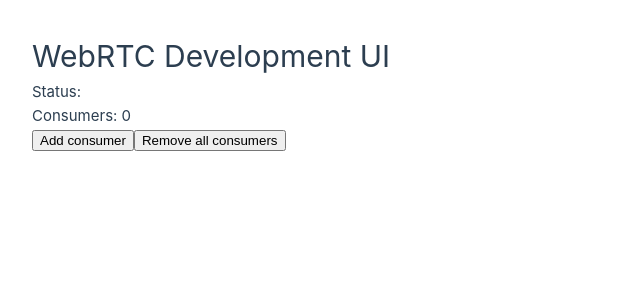
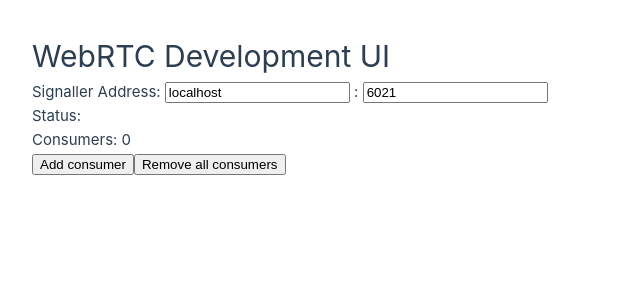
Before and after one commit to mavlink/mavlink-camera-manager, a Vue app in the folder src/stream/webrtc/frontend/: page / in a window 1280 px wide. Shown: the top 300 px of the page, without its empty margins (0-640 px from the left). Built offline with nearby package versions, Linux system fonts and the light colour scheme.

Commit message:
src: stream: webrtc: frontend: Each Consumer should have it's own websocket config

```diff
--- a/src/stream/webrtc/frontend/src/App.vue
+++ b/src/stream/webrtc/frontend/src/App.vue
@@ -4,6 +4,9 @@
 import { Manager } from "@/manager";
 
 import { reactive, ref, computed, watch, Ref } from "vue";
+
+const signallerIp = ref(window.location.hostname.toString());
+const signallerPort = ref(6021);
 
 const iceAllowedProtocols = ref(["udp", "tcp"]);
 const inner_iceAllowedIps: Ref<string[]> = ref([]);
@@ -22,7 +25,7 @@
     const val = newValue
       .toString()
       .split("/;/ ?/,/ ?")
-      .filter((ip: string[]) => ip.length > 0)
+      .filter((ip: string) => ip.length > 0)
       .map((ip: string) => ip.toLowerCase().trim());
     console.debug(val);
     inner_iceAllowedIps.value = val;
@@ -48,30 +51,31 @@
 }
 setInterval(update, 1000);
 
-const ip = window.location.hostname.toString();
-
-// eslint-disable-next-line no-undef
-const rtc_configuration: RTCConfiguration = {
-  bundlePolicy: "max-bundle",
-  iceServers: [
-    {
-      urls: `turn:${ip}:3478`,
-      username: "user",
-      credential: "pwd",
-      credentialType: "password",
-    },
-    {
-      urls: `stun:${ip}:3478`,
-    },
-  ],
-};
-
-const manager = reactive(new Manager(ip, 6021, rtc_configuration));
+const manager = reactive(new Manager());
 </script>
 
 <template>
-  <header :key="componentKey">
-    <h1>WebRTC Development UI</h1>
+  <div :key="componentKey"></div>
+  <h1>WebRTC Development UI</h1>
+  <div>
+    <p>
+      Signaller Address:
+      <input
+        id="signallerIp"
+        v-model="signallerIp"
+        placeholder="ip, example: 192.168.0.2"
+        type="text"
+      />
+      :
+      <input
+        id="signallerPort"
+        v-model.number="signallerPort"
+        placeholder="port, example: 6020"
+        type="text"
+      />
+    </p>
+  </div>
+  <header>
     <div>
       <p id="status">Status: {{ manager.status }}</p>
       <p id="consumers">Consumers: {{ manager.consumers.size }}</p>
@@ -80,7 +84,7 @@
       <button
         id="add-consumer"
         type="button"
-        v-on:click="manager.addConsumer()"
+        v-on:click="manager.addConsumer(signallerIp, signallerPort)"
       >
         Add consumer
       </button>
--- a/src/stream/webrtc/frontend/src/manager.ts
+++ b/src/stream/webrtc/frontend/src/manager.ts
@@ -6,22 +6,16 @@
 
 export class Manager {
   public status: string;
-  private url: URL;
-  public consumers: Map<String, Consumer>;
-  private rtc_configuration: RTCConfiguration;
-
-  constructor(ip: string, port: number, rtc_configuration: RTCConfiguration) {
-    this.status = "";
-    this.url = new URL(`ws://${ip}:${port}`);
-    this.consumers = new Map<string, Consumer>();
-    this.rtc_configuration = rtc_configuration;
-  }
+  public consumers: Map<String, Consumer> = new Map();
+  public signallerStatus: string;
 
   public updateStatus(status: string): void {
     this.status = status;
   }
 
-  public addConsumer(): void {
+  public addConsumer(signaller_ip: string, signaller_port: number): void {
+    const websocket_address = new URL(`ws://${signaller_ip}:${signaller_port}`);
+
     // Each consumer has its own signaller, which is shared with all its Sessions.
     const signaller = new Signaller(this.url, true, (status: string): void => {
       this.updateStatus(status);
```
